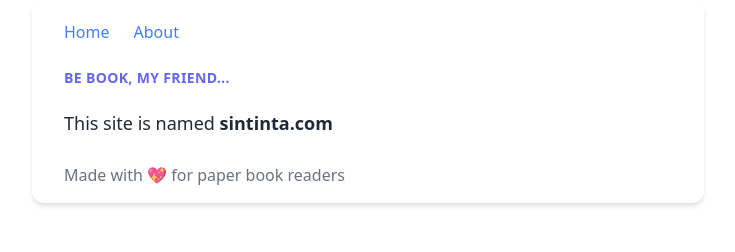
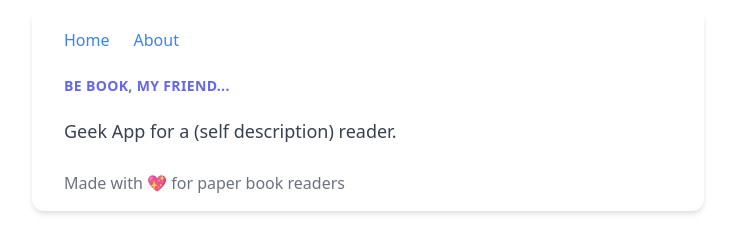
Before and after one commit to chabierlorenzo/sintinta-web, a Gatsby site: page / in a window 1280 px wide. Shown: the whole page, without its empty margins (272-1007 px from the left). Built offline with nearby package versions, Linux system fonts and the light colour scheme; Gatsby itself is replaced by a stand-in of ours.

Commit message:
Geek text

```diff
--- a/src/components/layout.tsx
+++ b/src/components/layout.tsx
@@ -4,7 +4,7 @@ import { Link } from "gatsby";
 type LayoutProps = { children?: React.ReactNode } & { pageTitle?: string };
 
 const MainLayout: React.FC = ({ children, pageTitle }: LayoutProps) => (
-  <div className="max-w-md mx-auto bg-white rounded-xl shadow-md overflow-hidden md:max-w-2xl">
+  <div className="max-w-md mx-auto bg-white rounded-xl shadow-md overflow-hidden md:max-w-2xl mt-2">
     <title>{pageTitle || "sintinta.com"}</title>
 
     <nav className="flex items-center justify-between flex-wrap bg-teal-500 pl-8 pt-5">
@@ -26,7 +26,7 @@ const MainLayout: React.FC = ({ children, pageTitle }: LayoutProps) => (
         <div className="uppercase tracking-wide text-sm text-indigo-500 font-semibold">
           <h1> {pageTitle || "sintinta.com"}</h1>
         </div>
-        <p className="block pt-5 mt-1 text-lg leading-tight font-medium text-gray-800 hover:underline">
+        <p className="block pt-5 mt-1 text-lg leading-tight font-medium text-gray-700 hover:underline">
           {children}
         </p>
         <p className="mt-2 pt-5 pb-4 text-gray-500">
--- a/src/pages/index.tsx
+++ b/src/pages/index.tsx
@@ -37,9 +37,7 @@ export default class IndexPage extends React.Component<IndexPageProps> {
 
     return (
       <Layout {...props}>
-        <p>
-          This site is named <strong>{siteName}</strong>
-        </p>
+        <p>Geek App for a (self description) reader.</p>
       </Layout>
     );
   }
```
